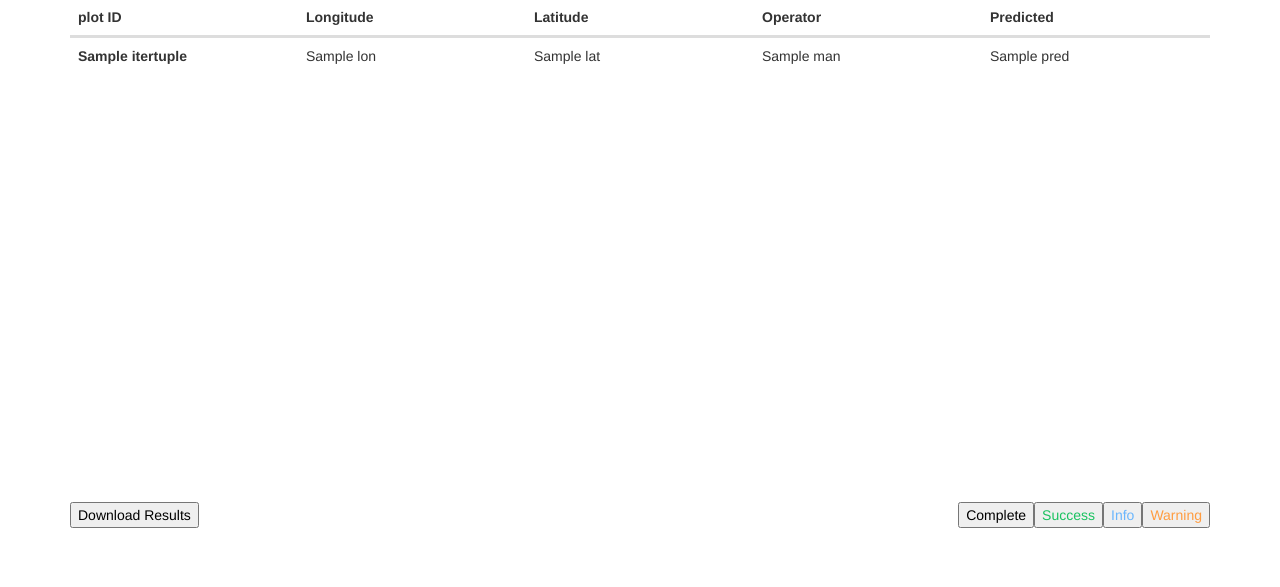
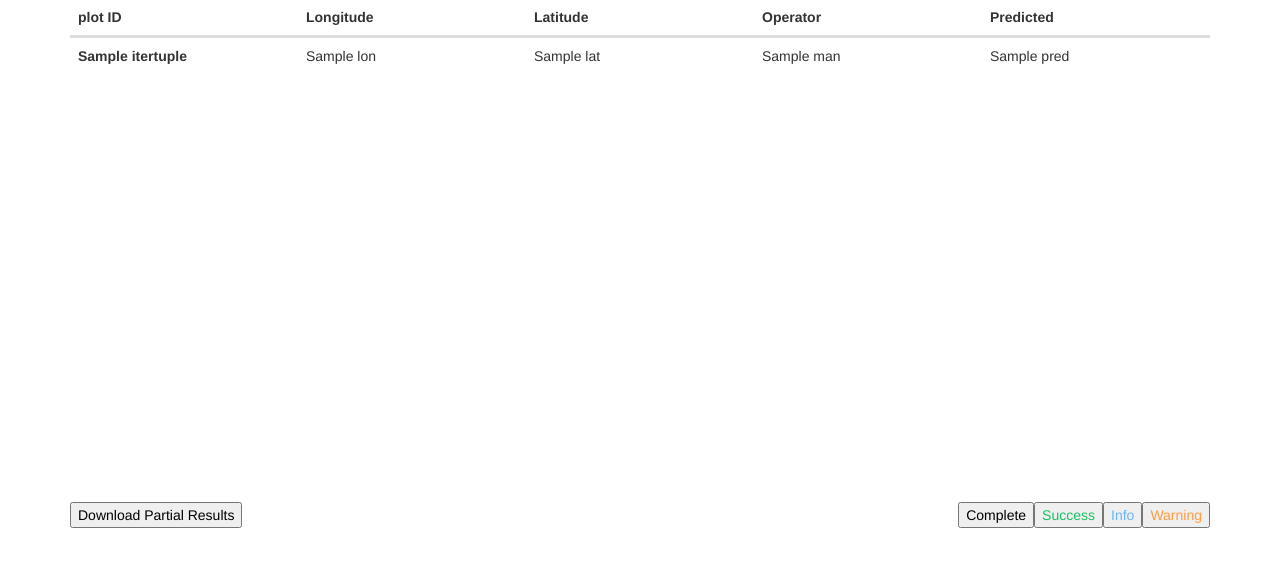
Before and after one commit to AvoinOrg/tree-cover-server, a Flask app: template app/templates/partial_result_list.html in a window 1280 px wide. Shown: the part 213-800 px from the top of the page. Run offline with Flask 2, Linux system fonts and the light colour scheme; the template is opened without the code that fills it: most values are stand-ins (such as "Sample title", 1, 10 or a date in 2020); some libraries are stand-ins or nearby versions.

Commit message:
Update partial_result_list.html

```diff
--- a/app/templates/partial_result_list.html
+++ b/app/templates/partial_result_list.html
@@ -56,7 +56,7 @@ thead, tbody tr {
     </table>
 
     <a href="/{{ discrep }}/{{ file_name }}/down">
-      <button type="button" style="color:black">Download Results</button>
+      <button type="button" style="color:black">Download Partial Results</button>
     </a>
 
     <a href=/warning/{{ file_name }} >
```
